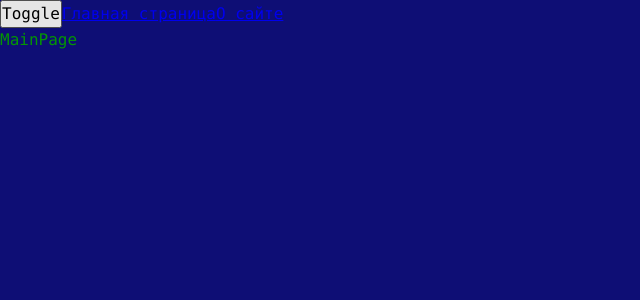
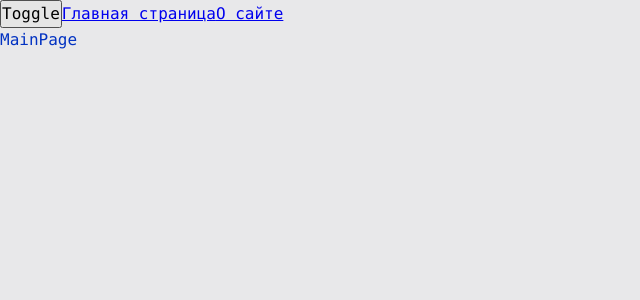
Before and after one commit to ernestqweqwe/prodvinuti-front1, a React app: page / in a window 1280 px wide. Shown: the top 300 px of the page, without its empty margins (0-640 px from the left). Built offline with nearby package versions, Linux system fonts and the light colour scheme; the HTML template or start-up script is replaced by a standard one.

Commit message:
7) глобальный доступ к темам через useContext

```diff
--- a/src/App.tsx
+++ b/src/App.tsx
@@ -2,16 +2,13 @@ import './styles/index.scss'
 import { Link, Route, Routes } from 'react-router-dom'
 import { AboutPageAsync } from './pages/AboutPage/AboutPage.async'
 import { MainPageAsync } from './pages/MainPage/MainPage.async'
-import { Suspense, useState } from 'react'
+import { Suspense, useContext } from 'react'
+import { Theme, ThemeContext } from './themes/ThemeContext'
 
-export enum Theme {
-  LIGHT = 'light',
-  DARK = 'dark'
-}
 
 const App = () => {
 
-  const [theme, setTheme] = useState<Theme>(Theme.DARK)
+  const {theme, setTheme} = useContext(ThemeContext)
 
   const toggleTheme = () => {
     setTheme(theme === Theme.DARK?Theme.LIGHT:Theme.DARK)
--- a/src/index.tsx
+++ b/src/index.tsx
@@ -1,10 +1,13 @@
 import { render } from "react-dom";
 import App from "./App";
 import { BrowserRouter } from "react-router-dom";
+import ThemeProvider from "./themes/ThemeProvider";
 
 render (
     <BrowserRouter>
-       <App/>
+        <ThemeProvider>
+            <App/>
+        </ThemeProvider>
     </BrowserRouter>
     ,
     document.getElementById('root')
--- /dev/null
+++ b/src/themes/ThemeContext.ts
@@ -0,0 +1,15 @@
+import { createContext } from "react";
+
+export enum Theme {
+  LIGHT = 'light',
+  DARK = 'dark'
+}
+
+export interface ThemeContextProps {
+    theme?: Theme;
+    setTheme?: (theme:Theme) => void;
+}
+
+export const ThemeContext = createContext<ThemeContextProps>({})
+
+export const LOCAL_STAORAGE_THEME_KEY = 'theme'
--- /dev/null
+++ b/src/themes/ThemeProvider.tsx
@@ -0,0 +1,24 @@
+import { FC, useMemo, useState } from "react"
+import { LOCAL_STAORAGE_THEME_KEY, Theme, ThemeContext } from "./ThemeContext"
+
+const defaultTheme = localStorage.getItem(LOCAL_STAORAGE_THEME_KEY) as Theme || Theme.LIGHT
+
+const ThemeProvider:FC = ({children}) => {
+
+  const [theme, setTheme] = useState<Theme>(defaultTheme)
+
+
+
+  const defaultProps = useMemo(()=>({
+    theme: theme,
+    setTheme: setTheme
+  }),[theme])
+
+  return (
+    <ThemeContext.Provider value={defaultProps}>
+        {children}
+    </ThemeContext.Provider>
+  )
+}
+
+export default ThemeProvider
```
